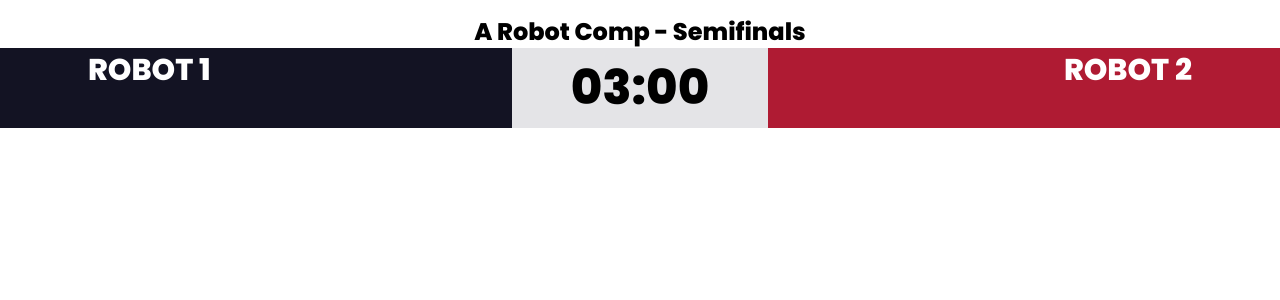
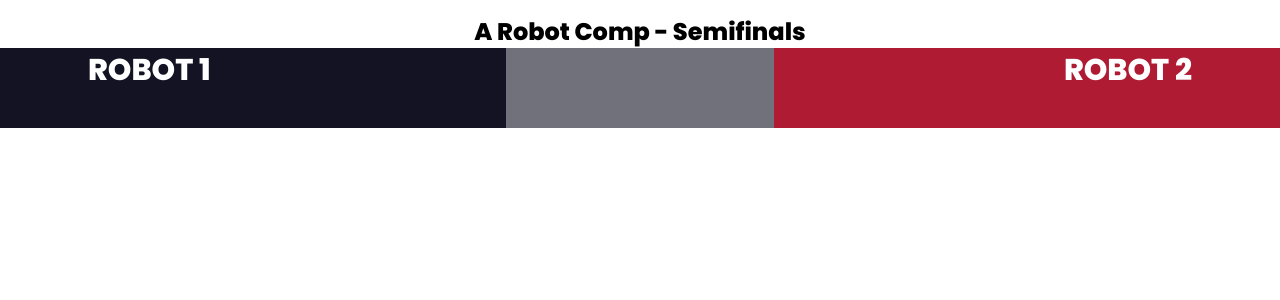
Before and after one commit to lmaxwell24/wpi-arena, a SvelteKit app in the folder web/: page /displays/audiance in a window 1280 px wide. Shown: the top 300 px of the page. Built offline with nearby package versions, Linux system fonts and the light colour scheme; no server answers.

Commit message:
winner states visualized

```diff
--- a/web/src/routes/displays/audiance/+page.svelte
+++ b/web/src/routes/displays/audiance/+page.svelte
@@ -1,8 +1,10 @@
 <script lang="ts">
 	import { io } from '$lib/websocketconnection';
 	import { onMount } from 'svelte';
+	import { fade } from 'svelte/transition';
 
 	let time = 180;
+	let precount = 5;
 
 	let matchState = {
 		robot1: {
@@ -19,15 +21,35 @@
 		compMatch: 'Semifinals'
 	};
 
+	let matchPeriod: 'pause' | 'start' | 'end' | 'winner' = 'end';
+
+	let winnerStatus: 0 | 1 | null = null;
+	let winnerMethod = '';
+
 	onMount(() => {
 		io.on('timer', (data) => {
 			time = Math.ceil(data);
+		});
+		io.on('precount', (data) => {
+			precount = Math.ceil(data);
 		});
 
 		io.on('matchUpdate', (data) => {
 			console.log(data);
 			matchState = { ...matchState, ...data };
 			console.log(matchState);
+		});
+
+		io.on('state', (newState) => {
+			matchPeriod = newState;
+      winnerStatus = null
+		});
+
+		io.on('winner', (data) => {
+			const { player, method } = data;
+			matchPeriod = 'winner';
+			winnerMethod = method;
+			winnerStatus = player;
 		});
 	});
 </script>
@@ -38,17 +60,38 @@
 	<div class="my-4 inline-block w-7xl bg-zinc-500">
 		<div class="grid grid-cols-5 text-center">
 			<div class="col-span-5 bg-white text-2xl">{matchState.compName} - {matchState.compMatch}</div>
-			<div class="width-full col-span-2 flex gap-2 bg-[#131323] text-left text-white">
+			<div class="col-span-5 flex">
+				<div class="flex w-full flex-2 gap-2 bg-[#131323] text-left text-white">
 					<img class="aspect-square h-20" src={matchState.robot1.photoUrl} alt="" />
 					<span class="py-1">{matchState.robot1.name.toUpperCase()}</span>
 				</div>
-			<div class="flex items-center justify-center bg-zinc-200 p-2 text-5xl">
-				0{Math.floor(time / 60)}:{Math.floor((time % 60) / 10)}{Math.floor(time % 10)}
+				<div
+					class="flex flex-1 items-center justify-center bg-{matchPeriod =='winner'
+						? winnerStatus == 0
+							? '[#131323] text-white'
+							: '[#af1b33] text-white'
+						: 'zinc-200 text-black'} p-2 text-5xl"
+					transition:fade
+				>
+					{#if matchPeriod != 'end'}
+						<span transition:fade>
+							{#if matchPeriod == 'winner'}
+								{winnerMethod}
+							{:else if precount != 0}
+								{precount}
+							{:else}
+								{Math.floor(time / 600)}{Math.floor(time / 60)}:{Math.floor(
+									(time % 60) / 10
+								)}{Math.floor(time % 10)}
+							{/if}
+						</span>
+					{/if}
 				</div>
-			<div class="width-full col-span-2 flex justify-end gap-2 bg-[#af1b33] text-right text-white">
+				<div class="flex w-full flex-2 justify-end gap-2 bg-[#af1b33] text-right text-white">
 					<span class="py-1">{matchState.robot2.name.toUpperCase()}</span>
 					<img class="aspect-square h-20" src={matchState.robot2.photoUrl} alt="" />
 				</div>
 			</div>
 		</div>
 	</div>
+</div>
--- a/web/src/routes/operator/+page.svelte
+++ b/web/src/routes/operator/+page.svelte
@@ -103,9 +103,9 @@
 	};
 
 	const emitWinner = async () => {
-		await callApi('/api/winner', { who: state.selectedWinner, how: state.winningMode }, "POST");
-    state.selectedWinner = null
-    state.winningMode = ''
+		await callApi('/api/winner', { who: state.selectedWinner, how: state.winningMode }, 'POST');
+		state.selectedWinner = null;
+		state.winningMode = '';
 	};
 </script>
 
@@ -128,7 +128,7 @@
 			<br />
 
 			<div>
-				<h1 class="text-4xl font-semibold text-center">Declare Winner</h1>
+				<h1 class="text-center text-4xl font-semibold">Declare Winner</h1>
 				<div class="grid grid-cols-4 gap-1 text-center">
 					<div
 						class="col-span-2 p-2 {state.selectedWinner == 0
@@ -163,9 +163,12 @@
 							{wintype}
 						</div>
 					{/each}
-          <button class="col-span-4 bg-slate-900 text-white p-2 font-bold text-xl" onclick={emitWinner}>
-            PUBLISH WINNER
-          </button>
+					<button
+						class="col-span-4 bg-slate-900 p-2 text-xl font-bold text-white"
+						onclick={emitWinner}
+					>
+						PUBLISH WINNER
+					</button>
 				</div>
 			</div>
 		</div>
```
Also changed, not shown: 2 other files (tests, documents, lock files or other folders). Lines whose indentation alone changed are shown as unchanged.
